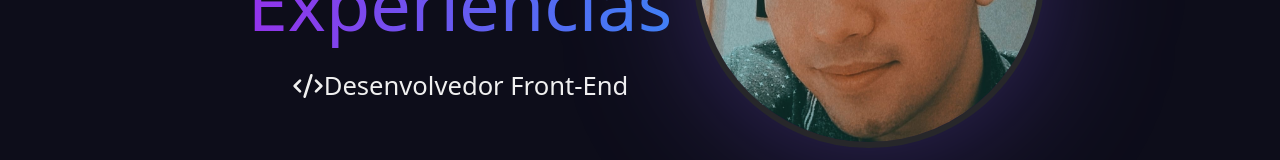
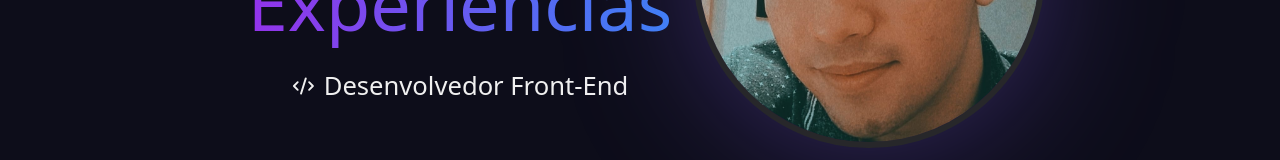
Before and after one commit to Anathyon/Blog-pessoal, a React (Vite) app in the folder blog-p-app/: page / in a window 1280 px wide. Shown: the part 452-612 px from the top of the page. Built offline with nearby package versions, Linux system fonts and the light colour scheme; no server answers.

Commit message:
Ajuste na posição de icone

```diff
--- a/blog-p-app/src/components/Hero.tsx
+++ b/blog-p-app/src/components/Hero.tsx
@@ -37,7 +37,7 @@ export default function Hero() {
                   </h1>
 
                   <div className="hero-subtitle mb-8 flex items-center gap-2 text-xl font-semibold text-zinc-400">
-                    <svg xmlns="http://www.w3.org/2000/svg" className="hero-subtitle-icon text-zinc-500" viewBox="0 0 24 24" fill="none" stroke="currentColor" strokeWidth="2" strokeLinecap="round" strokeLinejoin="round">
+                    <svg xmlns="http://www.w3.org/2000/svg" className="hero-subtitle-icon text-zinc-500 pr-[1%]" viewBox="0 0 24 24" fill="none" stroke="currentColor" strokeWidth="2" strokeLinecap="round" strokeLinejoin="round">
                       <path d="m18 16 4-4-4-4" />
                       <path d="m6 8-4 4 4 4" />
                       <path d="m14.5 4-5 16" />
```
